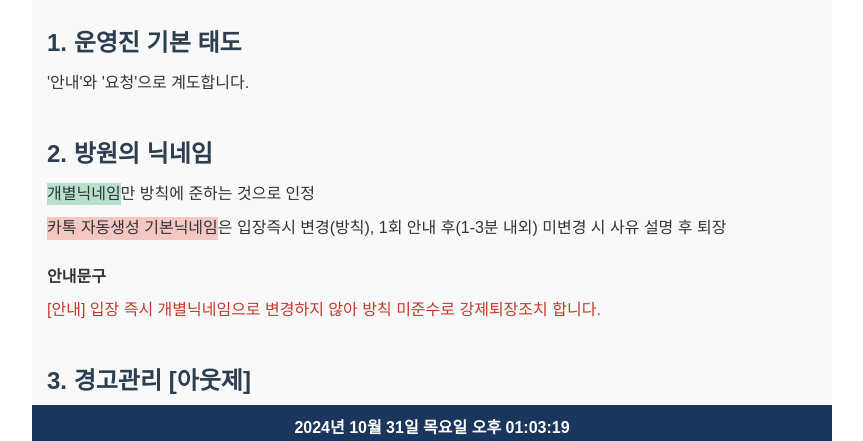
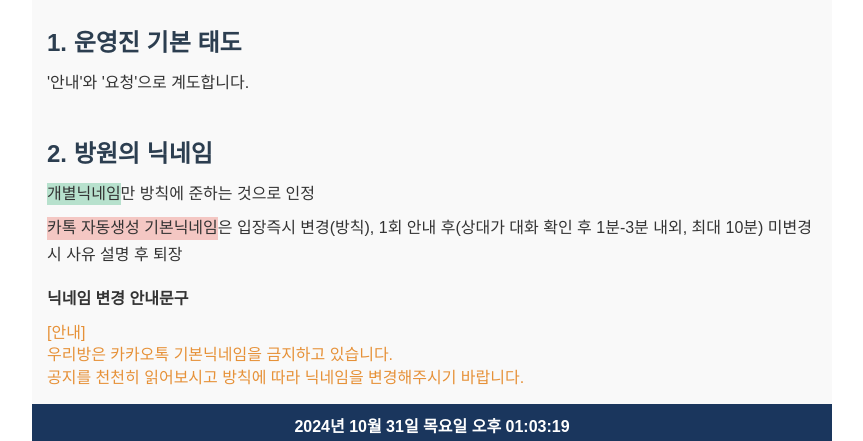
Before and after one commit to WashingManager/Manual, a plain HTML site: page index.html in a window 1280 px wide. Shown: the part 350-791 px from the top of the page, without its empty margins (208-1071 px from the left). Drawn offline with Linux system fonts and the light colour scheme.

Commit message:
Update index.html

```diff
--- a/index.html
+++ b/index.html
@@ -254,9 +254,12 @@
 
 		<h3>2. 방원의 닉네임</h3>
 		<p><span class="bg-light-green">개별닉네임</span>만 방칙에 준하는 것으로 인정</p>
-		<p><span class="bg-light-red">카톡 자동생성 기본닉네임</span>은 입장즉시 변경(방칙), 1회 안내 후(1-3분 내외) 미변경 시 사유 설명 후 퇴장</p>
-		<h4><strong>안내문구</strong></h4>
-		<p class="text-red">[안내]
+		<p><span class="bg-light-red">카톡 자동생성 기본닉네임</span>은 입장즉시 변경(방칙), 1회 안내 후(상대가 대화 확인 후 1분-3분 내외, 최대 10분) 미변경 시 사유 설명 후 퇴장</p>
+		<h4><strong>닉네임 변경 안내문구</strong></h4>
+		<p class="text-orange">[안내]<br>
+		우리방은 카카오톡 기본닉네임을 금지하고 있습니다.<br> 공지를 천천히 읽어보시고 방칙에 따라 닉네임을 변경해주시기 바랍니다.</p>
+		<h4><strong>강제퇴장 안내문구</strong></h4>
+		<p class="text-red">[안내]<br>
 		입장 즉시 개별닉네임으로 변경하지 않아 방칙 미준수로 강제퇴장조치 합니다.</p>
 		<h3>3. 경고관리 [아웃제]</h3>
 		<p>각 권한 범위 내 활동 <span class="text-red">(단, 치명적 활동에 대해 임시 경고/강퇴 권한 허용)</span></p>
```
